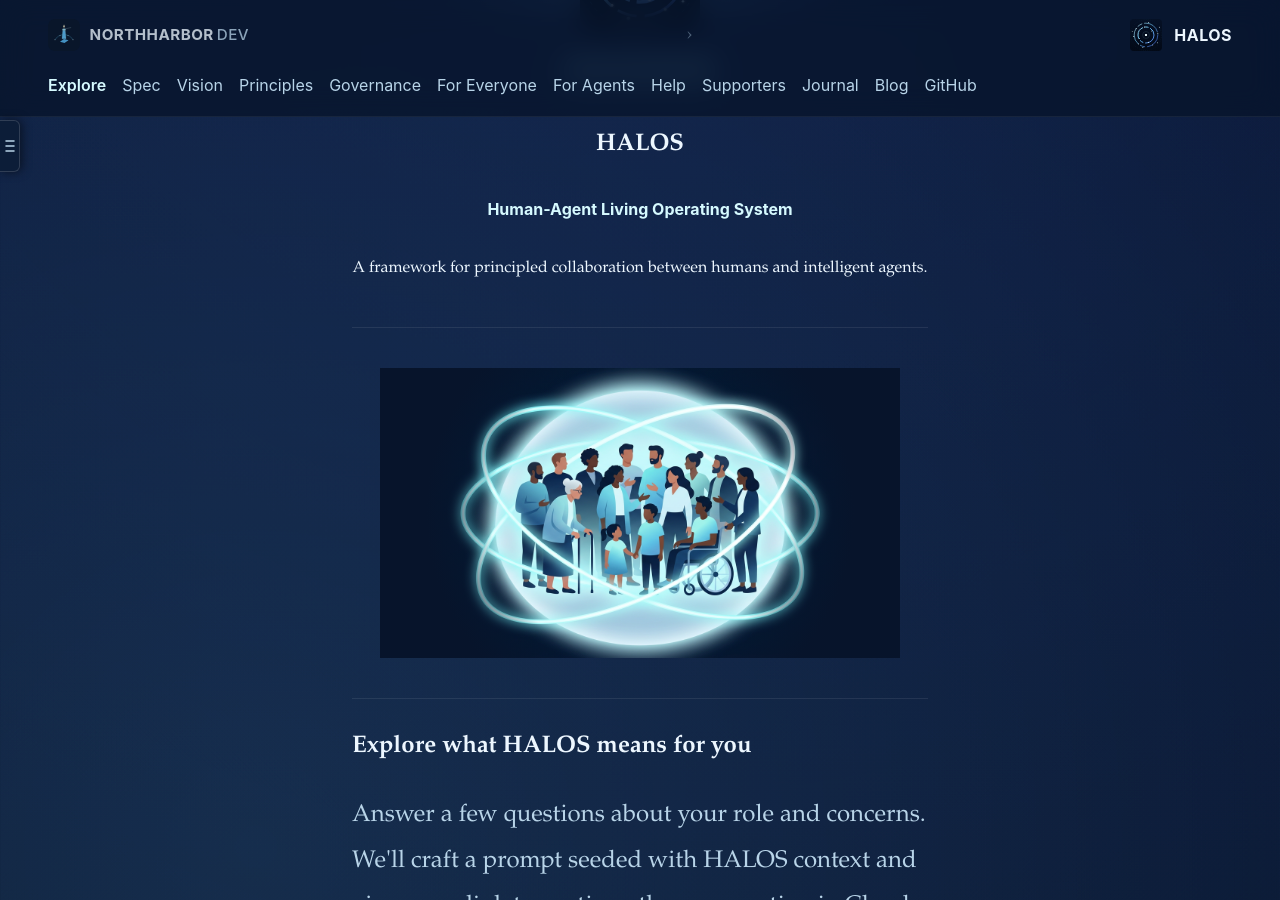
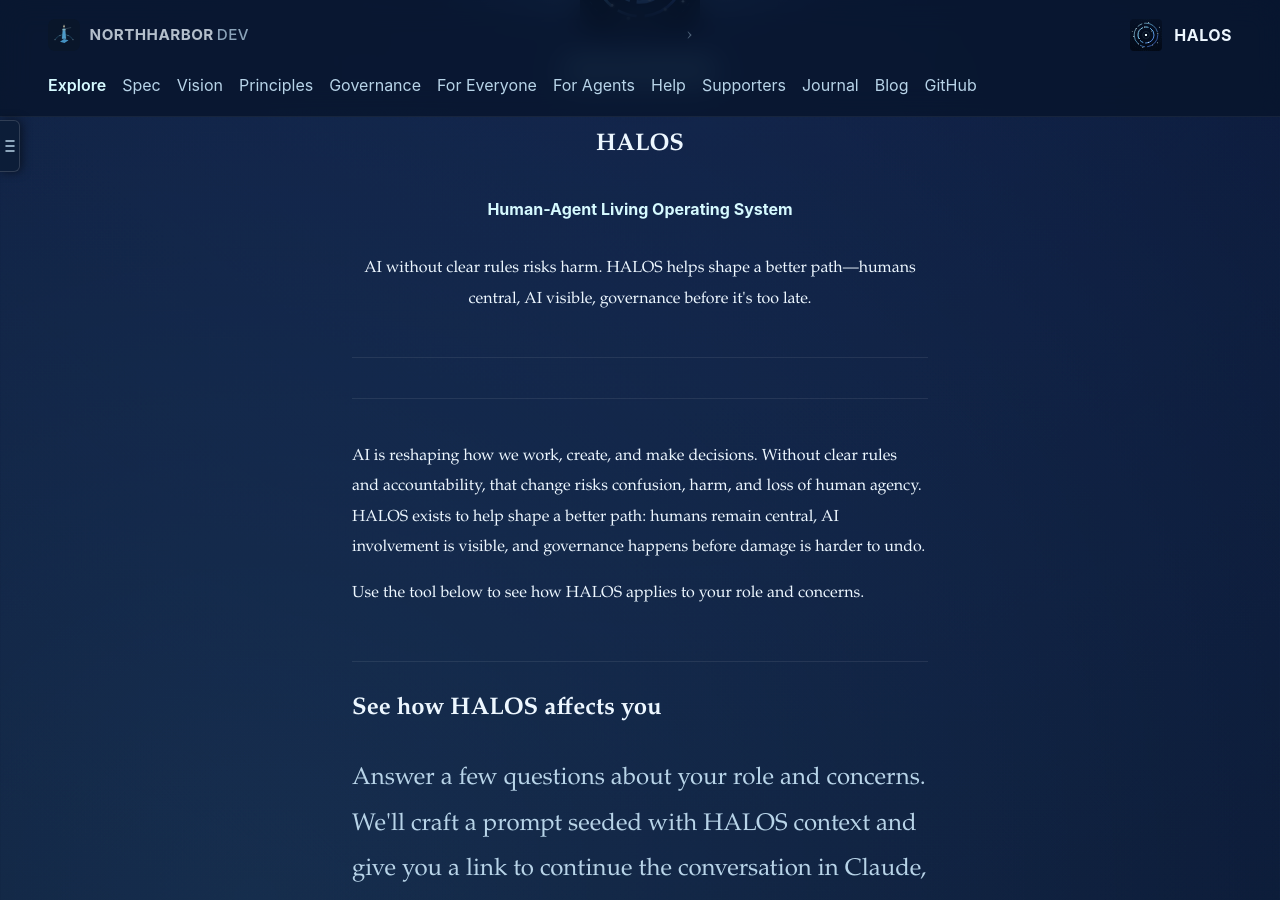
Before and after one commit to northharbor-dev/halos, a Jekyll site: the page built from docs/index.md, in a window 1280 px wide and 900 px high, scrolled down 293 px. Built offline with Jekyll 4.4.1, drawn with Linux system fonts in a browser that asks for light colours; some of the changed text lies outside the part shown.

Commit message:
docs: broaden audience framing and strengthen homepage messaging
Renames "Everyday Humans" to "For Everyone" across the site and updates
the homepage hero to emphasize AI governance urgency and human agency.

Co-Authored-By: Claude Sonnet 4.6 <noreply@anthropic.com>

```diff
--- a/docs/index.md
+++ b/docs/index.md
@@ -11,8 +11,18 @@ layout: default
     <span class="hero__eyebrow">Open Framework</span>
     <h1>HALOS</h1>
     <p><strong>Human-Agent Living Operating System</strong></p>
-    <p>A framework for principled collaboration between humans and intelligent agents.</p>
+    <p>AI without clear rules risks harm. HALOS helps shape a better path—humans central, AI visible, governance before it's too late.</p>
   </div>
+</section>
+
+<section class="section-card home-lead-in">
+  <p>AI is reshaping how we work, create, and make decisions. Without clear rules and accountability, that change risks confusion, harm, and loss of human agency. HALOS exists to help shape a better path: humans remain central, AI involvement is visible, and governance happens before damage is harder to undo.</p>
+  <p>Use the tool below to see how HALOS applies to your role and concerns.</p>
+</section>
+
+<section class="section-card home-explore-panel" id="explore">
+  <h2 class="home-explore-title">See how HALOS affects you</h2>
+  {% include explore-form-embed.html %}
 </section>
 
 <section class="home-visual" aria-hidden="true">
@@ -20,11 +30,6 @@ layout: default
     <source srcset="/identity-assets/homepage/halos-community-encompassed.png?v=3" type="image/png">
     <img src="/identity-assets/homepage/halos-community-encompassed.png?v=3" alt="" width="600" height="600" class="home-visual__img">
   </picture>
-</section>
-
-<section class="section-card home-explore-panel" id="explore">
-  <h2 class="home-explore-title">Explore what HALOS means for you</h2>
-  {% include explore-form-embed.html %}
 </section>
 
 <section class="section-card">
```
Also changed, not shown: other parts of docs/index.md (+2 -2 lines), HELP.md (+1 -1 lines), docs/everyday-humans.md (+2 -8 lines), .cursor/skills/halos-help/SKILL.md, README.md.
